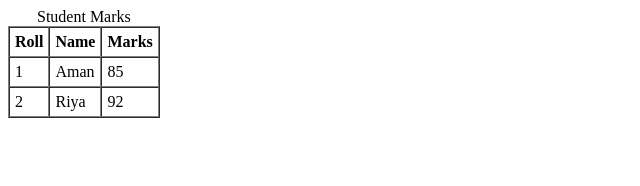
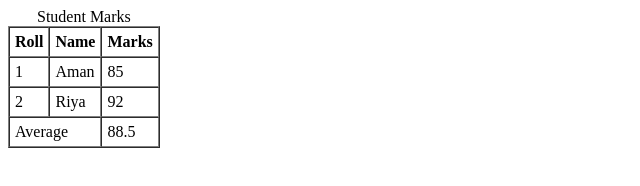
Before and after one commit to safdarraza25/WDW_0797, a plain HTML site: page Web Designing Workshop Assignment/Assignment 12.html in a window 1280 px wide. Shown: the whole page, without its empty margins (0-640 px from the left). Drawn offline with Linux system fonts and the light colour scheme.

Commit message:
Table with Headers, Caption and Footer

```diff
--- a/Web Designing Workshop Assignment/Assignment 12.html
+++ b/Web Designing Workshop Assignment/Assignment 12.html
@@ -33,7 +33,8 @@
 
         <tfoot>
             <tr>
-
+                <td colspan="2">Average</td>
+                <td>88.5</td>
             </tr>
         </tfoot>
 
```
